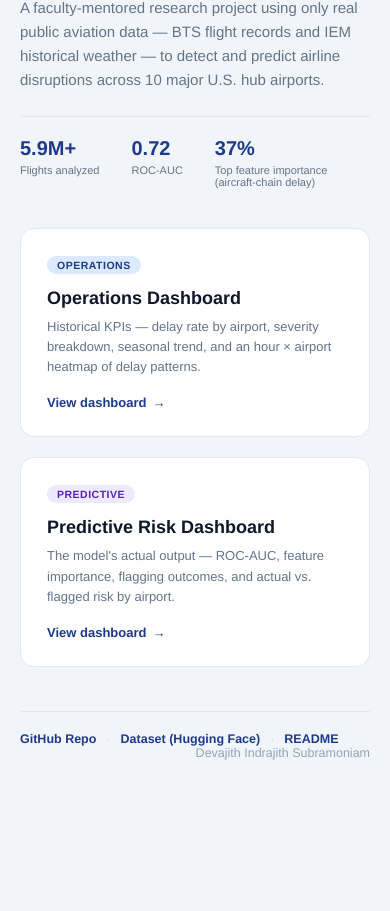
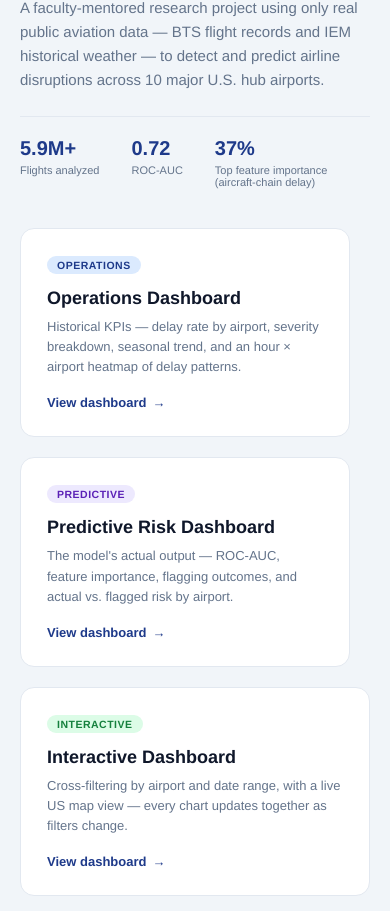
Before and after one commit to Deva2013/airline-disruption-management-system, a plain HTML site: page index.html in a window 390 px wide. Shown: the part 189-1100 px from the top of the page. Before the commit the page ends 989 px from the top, so only its background shows below. Drawn offline with Linux system fonts and the light colour scheme.

Commit message:
Refactor card layout and add interactive dashboard
Updated card layout to use flexbox for better responsiveness and added an interactive dashboard card.

```diff
--- a/index.html
+++ b/index.html
@@ -46,8 +46,9 @@
   .stat-value { font-size: 20px; font-weight: 700; color: #1e3a8a; }
   .stat-label { font-size: 11px; color: #64748b; margin-top: 4px; }
 
-  .cards { display: grid; grid-template-columns: 1fr 1fr; grid-gap: 20px; margin-top: 36px; }
-  @media (max-width: 700px) { .cards { grid-template-columns: 1fr; } }
+  .cards { display: flex; flex-wrap: wrap; margin-top: 36px; }
+  .card { flex: 1 1 240px; margin-right: 20px; margin-bottom: 20px; min-width: 240px; }
+  .card:last-of-type { margin-right: 0; }
 
   .card {
     background: #ffffff;
@@ -76,6 +77,7 @@
   }
   .tag-ops { background: #dbeafe; color: #1e3a8a; }
   .tag-risk { background: #ede9fe; color: #5b21b6; }
+  .tag-interactive { background: #dcfce7; color: #15803d; }
 
   .card h2 { font-size: 18px; font-weight: 700; color: #0f172a; margin-bottom: 8px; }
   .card p { font-size: 13px; color: #64748b; line-height: 1.55; margin-bottom: 18px; }
@@ -143,6 +145,16 @@
         </p>
         <div class="card-link">View dashboard <span class="arrow">→</span></div>
       </a>
+
+      <a class="card" href="https://airline-disruption-management-system-dashboard.streamlit.app/">
+        <span class="card-tag tag-interactive">Interactive</span>
+        <h2>Interactive Dashboard</h2>
+        <p>
+          Cross-filtering by airport and date range, with a live US map view —
+          every chart updates together as filters change.
+        </p>
+        <div class="card-link">View dashboard <span class="arrow">→</span></div>
+      </a>
     </div>
 
     <footer>
```
